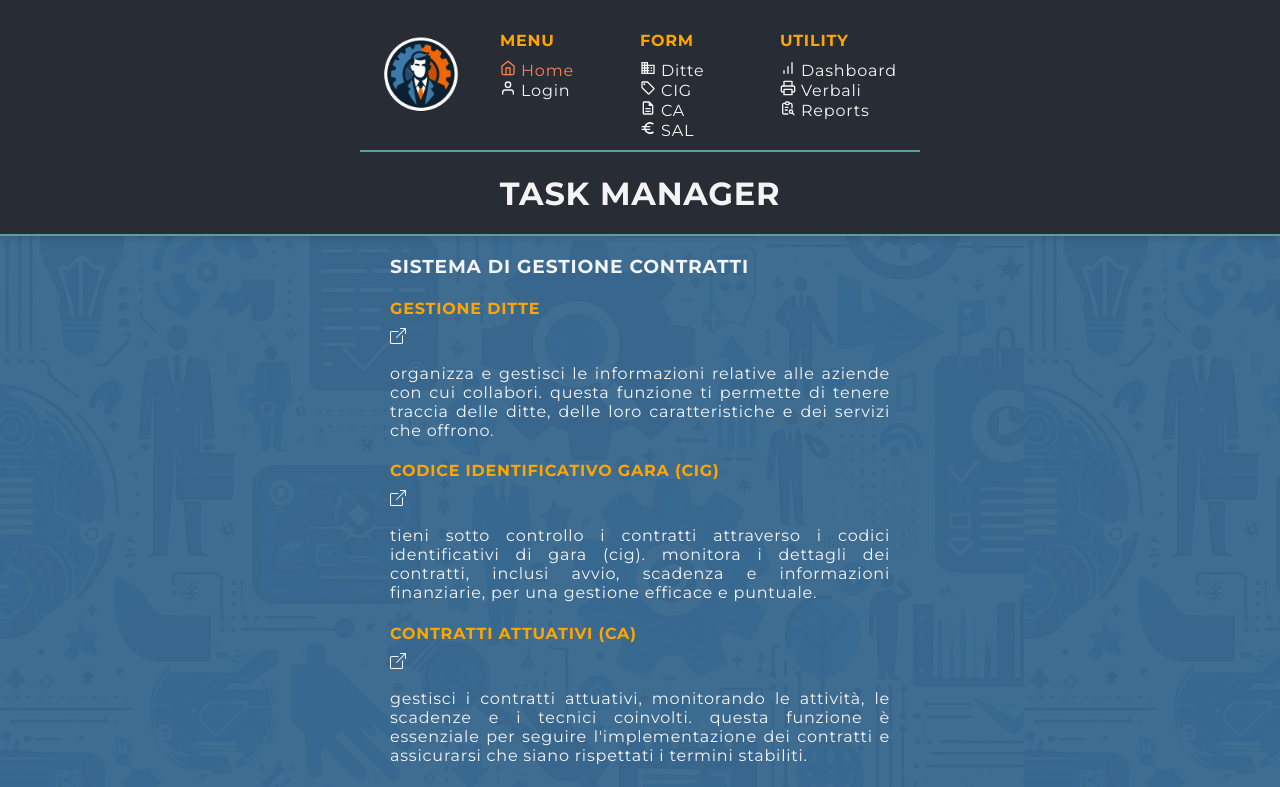
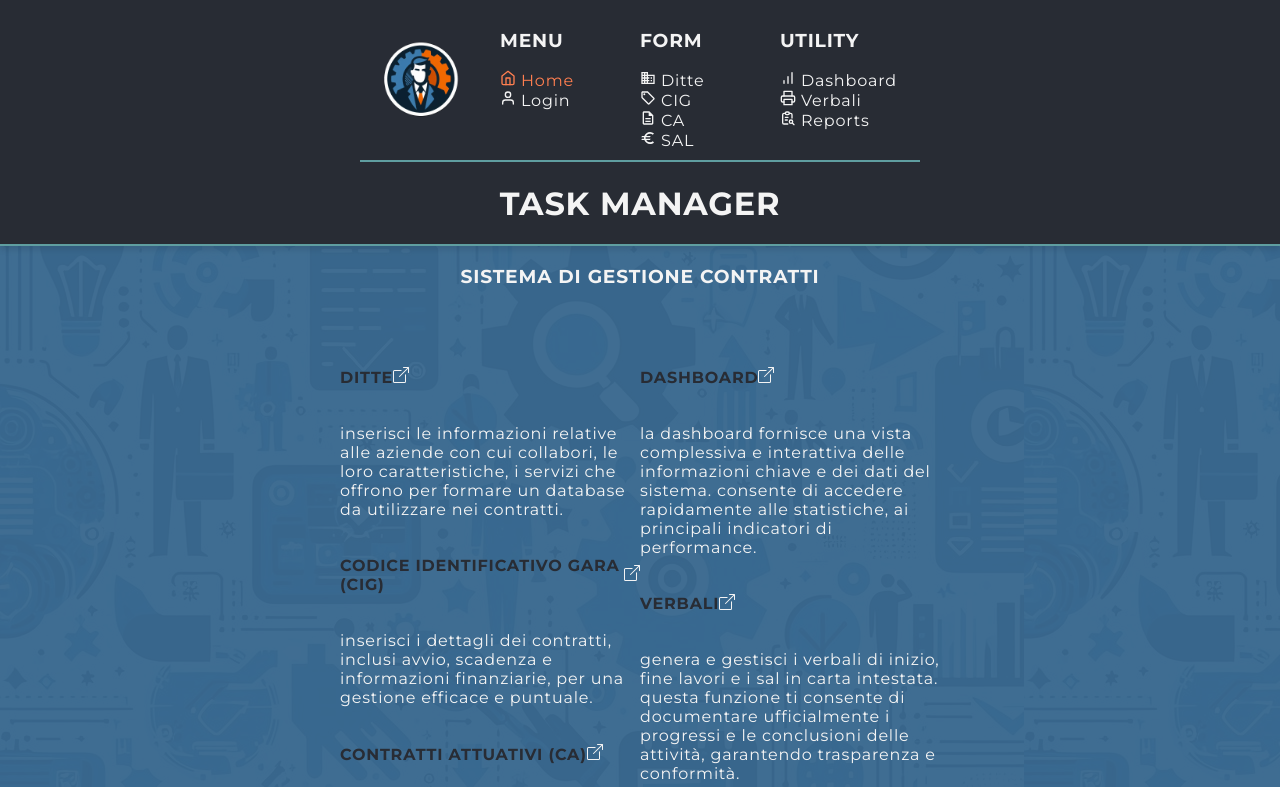
Before and after one commit to RobertoCastelli/task-manager, a React (Create React App) app: page / in a window 1280 px wide. Shown: the top 787 px of the page. Built offline with nearby package versions, Linux system fonts and the light colour scheme; no server answers; the database is empty.

Commit message:
Inserito grid template in homepage

```diff
--- a/src/components/navbar/Navbar.jsx
+++ b/src/components/navbar/Navbar.jsx
@@ -24,7 +24,7 @@ const Navbar = () => {
       <img src={TMLogo} alt="task_logo" />
       <div>
         <ul className={activeMenu === "menu" ? "visible" : "hidden"}>
-          <h4 onClick={() => toggleMenu("menu")}>menu</h4>
+          <h3 onClick={() => toggleMenu("menu")}>menu</h3>
           <li>
             <NavbarLink to="/" icon={FiHome} label="home" />
           </li>
@@ -33,7 +33,7 @@ const Navbar = () => {
           </li>
         </ul>
         <ul className={activeMenu === "form" ? "visible" : "hidden"}>
-          <h4 onClick={() => toggleMenu("form")}>form</h4>
+          <h3 onClick={() => toggleMenu("form")}>form</h3>
           <li>
             <NavbarLink to="/ditte" icon={MdBusiness} label="Ditte" />
           </li>
@@ -48,7 +48,7 @@ const Navbar = () => {
           </li>
         </ul>
         <ul className={activeMenu === "utility" ? "visible" : "hidden"}>
-          <h4 onClick={() => toggleMenu("utility")}>utility</h4>
+          <h3 onClick={() => toggleMenu("utility")}>utility</h3>
           <li>
             <NavbarLink to="/dashboard" icon={FiBarChart} label="dashboard" />
           </li>
--- a/src/pages/HomePage.jsx
+++ b/src/pages/HomePage.jsx
@@ -5,57 +5,68 @@ import { BsBoxArrowUpRight } from "react-icons/bs";
 const HomePage = () => {
   return (
     <main className="homepage-container">
-      <div>
+      <div className="homepage-title">
         <h3>Sistema di Gestione Contratti</h3>
       </div>
 
-      <section>
+      <section className="homepage-menu">
         <article>
-          <div>
-            <h4> Gestione Ditte </h4>
+          <div className="homepage-subtitle">
+            <h4> Login </h4>
             <div>
               <BsBoxArrowUpRight />
             </div>
           </div>
           <p>
-            Organizza e gestisci le informazioni relative alle aziende con cui
-            collabori. Questa funzione ti permette di tenere traccia delle
-            ditte, delle loro caratteristiche e dei servizi che offrono.
+            Inserisci le informazioni relative alle aziende con cui collabori,
+            le loro caratteristiche, i servizi che offrono per formare un
+            database da utilizzare nei contratti.
           </p>
         </article>
+      </section>
 
+      <section className="homepage-form">
         <article>
-          <div>
+          <div className="homepage-subtitle">
+            <h4> Ditte </h4>
+            <div>
+              <BsBoxArrowUpRight />
+            </div>
+          </div>
+          <p>
+            Inserisci le informazioni relative alle aziende con cui collabori,
+            le loro caratteristiche, i servizi che offrono per formare un
+            database da utilizzare nei contratti.
+          </p>
+        </article>
+        <article>
+          <div className="homepage-subtitle">
             <h4>Codice Identificativo Gara (CIG)</h4>
             <div>
               <BsBoxArrowUpRight />
             </div>
           </div>
           <p>
-            Tieni sotto controllo i contratti attraverso i Codici Identificativi
-            di Gara (CIG). Monitora i dettagli dei contratti, inclusi avvio,
-            scadenza e informazioni finanziarie, per una gestione efficace e
-            puntuale.
+            Inserisci i dettagli dei contratti, inclusi avvio, scadenza e
+            informazioni finanziarie, per una gestione efficace e puntuale.
           </p>
         </article>
-
         <article>
-          <div>
+          <div className="homepage-subtitle">
             <h4>Contratti Attuativi (CA)</h4>
             <div>
               <BsBoxArrowUpRight />
             </div>
           </div>
           <p>
-            Gestisci i contratti attuativi, monitorando le attività, le scadenze
-            e i tecnici coinvolti. Questa funzione è essenziale per seguire
-            l'implementazione dei contratti e assicurarsi che siano rispettati i
-            termini stabiliti.
+            Inserisci i contratti attuativi, monitorando le attività, le
+            scadenze e i tecnici coinvolti. Questa funzione è essenziale per
+            seguire l'implementazione dei contratti.
           </p>
         </article>
 
         <article>
-          <div>
+          <div className="homepage-subtitle">
             <h4>Stato Avanzamento Lavori (SAL)</h4>
             <div>
               <BsBoxArrowUpRight />
@@ -63,13 +74,15 @@ const HomePage = () => {
           </div>
           <p>
             Registra e verifica lo stato di avanzamento dei lavori per ciascun
-            contratto attuativo. Questa funzione ti aiuta a monitorare i
-            progressi e a gestire le spese associate.
+            contratto. Questa funzione ti aiuta a monitorare i progressi e a
+            gestire le spese associate.
           </p>
         </article>
+      </section>
 
+      <section className="homepage-utility">
         <article>
-          <div>
+          <div className="homepage-subtitle">
             <h4>Dashboard</h4>
             <div>
               <BsBoxArrowUpRight />
@@ -78,8 +91,36 @@ const HomePage = () => {
           <p>
             La dashboard fornisce una vista complessiva e interattiva delle
             informazioni chiave e dei dati del sistema. Consente di accedere
-            rapidamente alle statistiche, ai report e ai principali indicatori
-            di performance.
+            rapidamente alle statistiche, ai principali indicatori di
+            performance.
+          </p>
+        </article>
+        <article>
+          <div className="homepage-subtitle">
+            <h4>Verbali</h4>
+            <div>
+              <BsBoxArrowUpRight />
+            </div>
+          </div>
+          <p>
+            Genera e gestisci i verbali di inizio, fine lavori e i SAL in carta
+            intestata. Questa funzione ti consente di documentare ufficialmente
+            i progressi e le conclusioni delle attività, garantendo trasparenza
+            e conformità.
+          </p>
+        </article>
+
+        <article>
+          <div className="homepage-subtitle">
+            <h4>Report</h4>
+            <div>
+              <BsBoxArrowUpRight />
+            </div>
+          </div>
+          <p>
+            La sezione Report fornisce una panoramica completa dei contratti e
+            del sistema, con statistiche dettagliate e numeri totali. Offre una
+            visione chiara dei dati e delle performance.
           </p>
         </article>
       </section>
--- a/src/styles/HomePage.css
+++ b/src/styles/HomePage.css
@@ -1,6 +1,29 @@
 .homepage-container {
-    width: 500px;
-    margin: auto;
-    text-align: justify;
+    display: grid;
+    justify-content: center;
+    grid-template-columns: repeat(2, 300px);
+    grid-template-rows: 100px auto;
+    grid-template-areas:
+    "title title"
+    "form utility"
+    ;
     text-transform: lowercase;
 }
+
+.homepage-title {
+    grid-area: title;
+    text-align: center;
+}
+
+.homepage-form {
+    grid-area: form;
+}
+
+.homepage-utility {
+    grid-area: utility;
+}
+
+.homepage-subtitle {
+    display: flex;
+    align-items: center;
+}
--- a/src/styles/index.css
+++ b/src/styles/index.css
@@ -22,7 +22,6 @@ body {
   letter-spacing: 0.05rem;
   -webkit-font-smoothing: antialiased;
   -moz-osx-font-smoothing: grayscale;
-  overflow: hidden;
 }
 
 body::before {
@@ -48,8 +47,7 @@ h1, h2, h3, h4 {
 
 
 h4 {
-  margin-bottom: 10px;
-  color: var(--orange);
+  color: var(--dark-slate-gray);
 }
 
 * {
```
Also changed, not shown: 1 other file (tests, documents, lock files or other folders).
